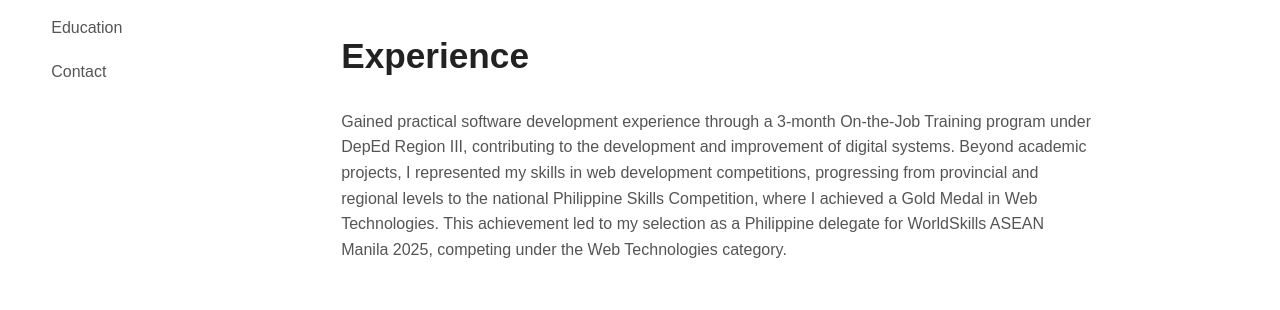
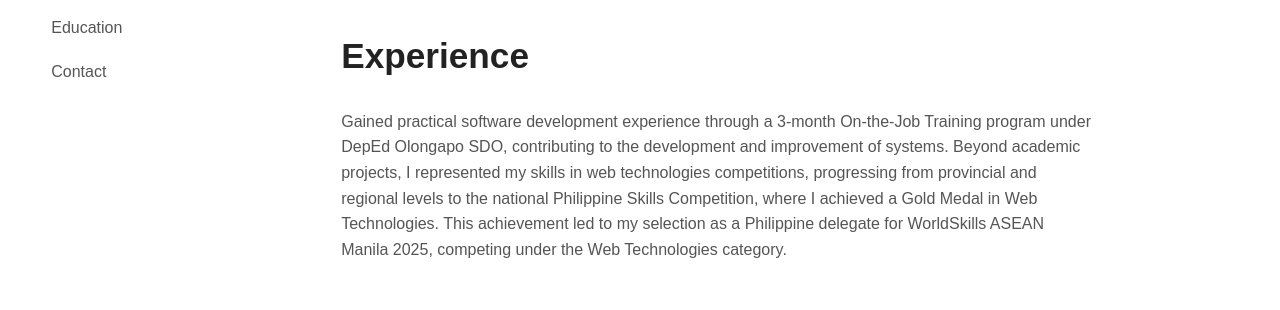
Before and after one commit to Kunarcher/Amiel_Louis_Gingco.github.io, a plain HTML site: page index.html in a window 1280 px wide. Shown: the part 936-1246 px from the top of the page. Drawn offline with Linux system fonts and the light colour scheme.

Commit message:
fixed experience information

```diff
--- a/index.html
+++ b/index.html
@@ -82,9 +82,9 @@
 
             <p>
               Gained practical software development experience through a 3-month
-              On-the-Job Training program under DepEd Region III, contributing
-              to the development and improvement of digital systems. Beyond
-              academic projects, I represented my skills in web development
+              On-the-Job Training program under DepEd Olongapo SDO, contributing
+              to the development and improvement of systems. Beyond
+              academic projects, I represented my skills in web technologies
               competitions, progressing from provincial and regional levels to
               the national Philippine Skills Competition, where I achieved a
               Gold Medal in Web Technologies. This achievement led to my
```
